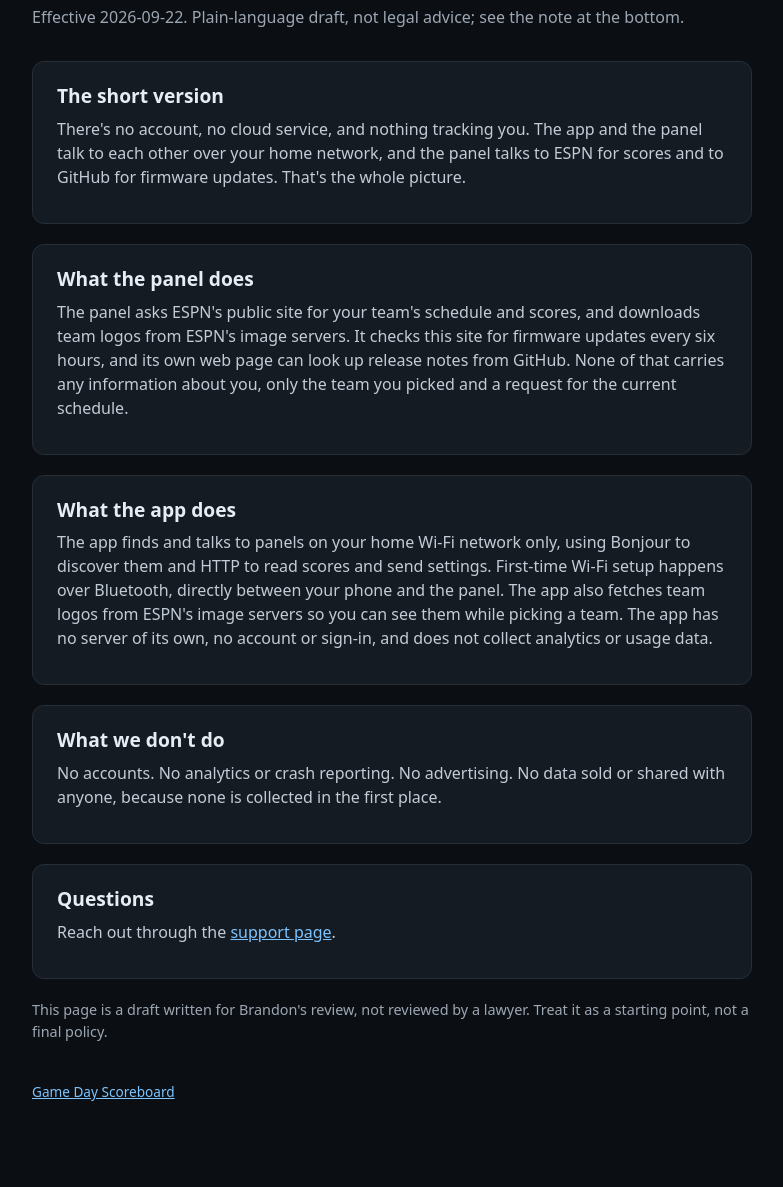
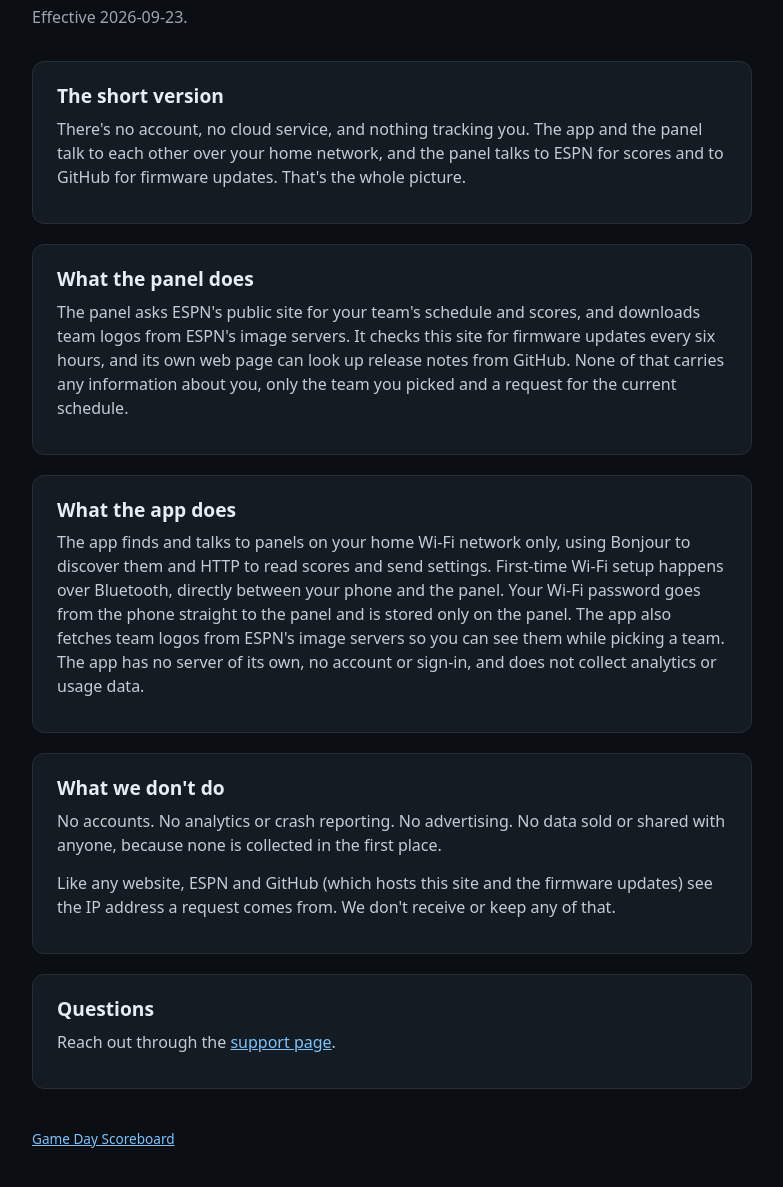
Before and after one commit to bharvey88/gameday-scoreboard, a plain HTML site: page docs/site/privacy/index.html in a window 1280 px wide. Shown: the part 87-1274 px from the top of the page, without its empty margins (248-1031 px from the left). Drawn offline with Linux system fonts and the light colour scheme.

Commit message:
Finalize the privacy page
Drop the draft notes, date it 2026-09-23, say the Wi-Fi password is
stored only on the panel, and note that ESPN and GitHub see request IP
addresses like any website.

```diff
--- a/docs/site/privacy/index.html
+++ b/docs/site/privacy/index.html
@@ -21,7 +21,7 @@
 <body>
 <main>
   <h1>Privacy</h1>
-  <p class="sub">Effective 2026-09-22. Plain-language draft, not legal advice; see the note at the bottom.</p>
+  <p class="sub">Effective 2026-09-23.</p>
 
   <div class="card">
     <h2>The short version</h2>
@@ -35,12 +35,13 @@
 
   <div class="card">
     <h2>What the app does</h2>
-    <p>The app finds and talks to panels on your home Wi-Fi network only, using Bonjour to discover them and HTTP to read scores and send settings. First-time Wi-Fi setup happens over Bluetooth, directly between your phone and the panel. The app also fetches team logos from ESPN's image servers so you can see them while picking a team. The app has no server of its own, no account or sign-in, and does not collect analytics or usage data.</p>
+    <p>The app finds and talks to panels on your home Wi-Fi network only, using Bonjour to discover them and HTTP to read scores and send settings. First-time Wi-Fi setup happens over Bluetooth, directly between your phone and the panel. Your Wi-Fi password goes from the phone straight to the panel and is stored only on the panel. The app also fetches team logos from ESPN's image servers so you can see them while picking a team. The app has no server of its own, no account or sign-in, and does not collect analytics or usage data.</p>
   </div>
 
   <div class="card">
     <h2>What we don't do</h2>
     <p>No accounts. No analytics or crash reporting. No advertising. No data sold or shared with anyone, because none is collected in the first place.</p>
+    <p>Like any website, ESPN and GitHub (which hosts this site and the firmware updates) see the IP address a request comes from. We don't receive or keep any of that.</p>
   </div>
 
   <div class="card">
@@ -48,8 +49,6 @@
     <p>Reach out through the <a href="/support/">support page</a>.</p>
   </div>
 
-  <p class="note">This page is a draft written for Brandon's review, not reviewed by a lawyer. Treat it as a starting point, not a final policy.</p>
-
   <footer>
     <a href="/">Game Day Scoreboard</a>
   </footer>
```
